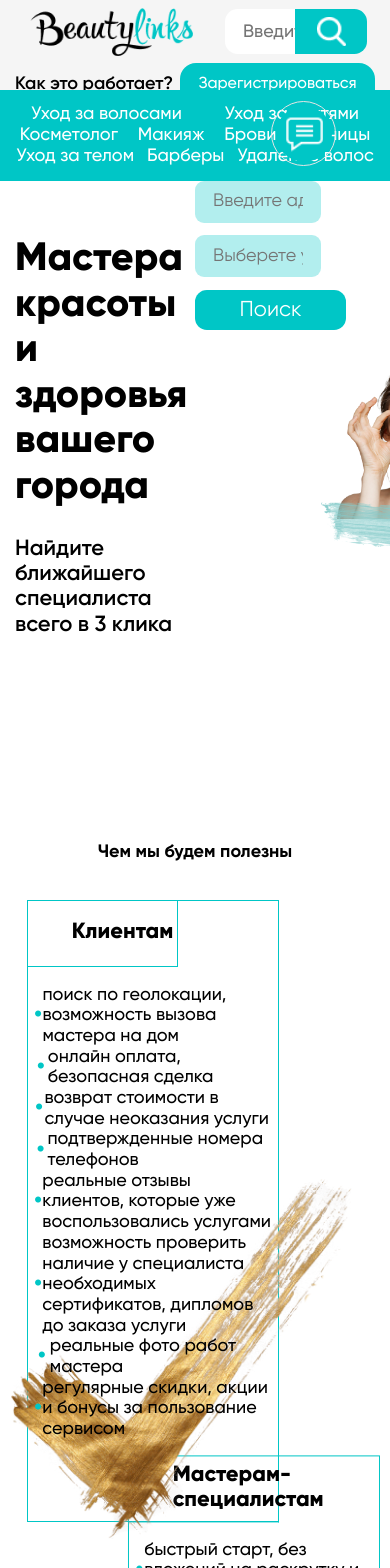
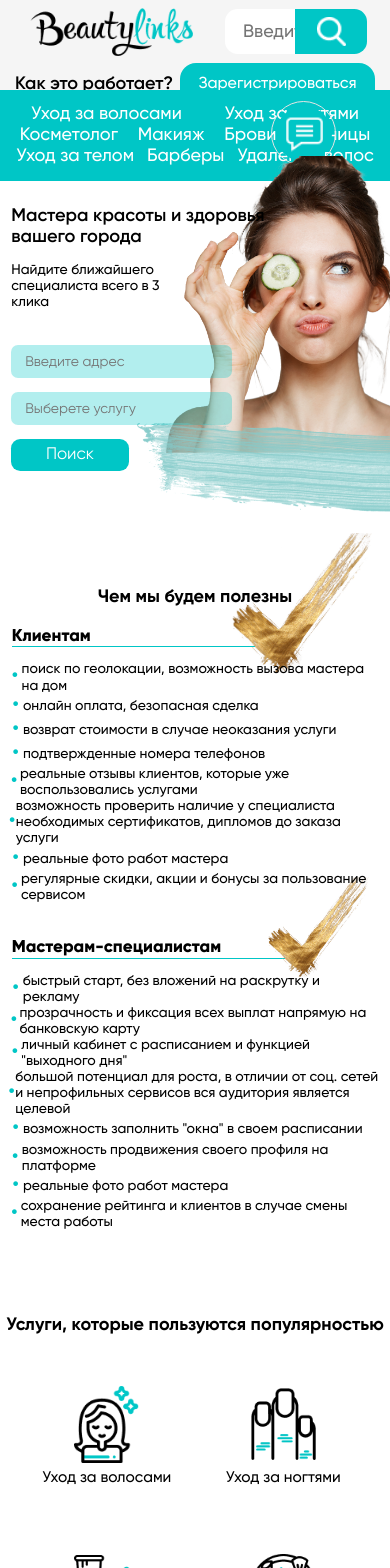
Before and after one commit to MykhailKo/beauty-links, a React (Create React App) app: page / in a window 390 px wide. Shown: the top 1568 px of the page. Built offline with nearby package versions, Linux system fonts and the light colour scheme; the HTML template or start-up script is replaced by a standard one.

Commit message:
Landing components adaptation

```diff
--- a/src/components/Landing/Header/NavBar/NavBar.js
+++ b/src/components/Landing/Header/NavBar/NavBar.js
@@ -17,13 +17,13 @@ const NavBar = () => {
 	return (
 		<div className={styles.navBar}>
 			<div className={styles.container}>
-			<ul className={styles.navBarMenu}>
+			<nav className={styles.navBarMenu}>
 				{
 					menuItems.map((item, key) => {
 						return <MenuItem text={item.text} key={key}/>;
 					})
 				}
-			</ul>
+			</nav>
 			</div>
 		</div>
 	);
--- a/src/components/Landing/MainSection/FirstScreen/FirstScreen.js
+++ b/src/components/Landing/MainSection/FirstScreen/FirstScreen.js
@@ -1,5 +1,5 @@
 import React from "react";
-import styles from "./first-screen.module.css";
+import styles from "./first-screen.module.scss";
 import Button from "../../../common/Button/Button";
 import Input from "../../../common/Input/Input";
 
--- a/src/components/Landing/MainSection/FirstScreen/first-screen.module.css
+++ /dev/null
@@ -1,51 +0,0 @@
-.firstScreenSec {
-    margin-top: 0.2em;
-    height: 37em;
-    display: flex;
-    flex-flow: column wrap;
-}
-
-.titleBlock {
-    width: 50%;
-    padding-top: 4em;
-}
-
-.mainTitle {
-    font-family: 'Gilroy';
-    font-weight: 800;
-    color: var(--text-color);
-    font-size: 2.2em;
-}
-
-.secondaryTitle {
-    font-family: 'Gilroy';
-    font-weight: 600;
-    color: var(--text-color);
-    font-size: 1.222em;
-    margin-top: 1em;
-}
-
-.searchForm {
-    width: 35%;
-    height: 9em;
-    display: flex;
-    flex-flow: column;
-    justify-content: space-around;
-    align-items: flex-start;
-    margin-top: 2em;
-}
-
-.imageBlock {
-    width: 60%;
-    height: 37em;
-}
-
-.girlImg {
-    position: relative;
-    width: 100%;
-    height: 95%;
-    background-image: url('/assets/img/girl.png');
-    background-position: center;
-    background-repeat: no-repeat;
-    background-size: 100%;
-}
--- /dev/null
+++ b/src/components/Landing/MainSection/FirstScreen/first-screen.module.scss
@@ -0,0 +1,95 @@
+@import '../../../../assets/scss/widths';
+
+.firstScreenSec {
+    position: relative;
+    margin-top: 0.2em;
+    height: 37em;
+    display: flex;
+    flex-flow: column wrap;
+    @media (max-width: $break-sm) {
+        height: 28em;
+        margin-bottom: 3em;
+        padding: 0 0.8em;
+    }
+}
+
+.titleBlock {
+    position: relative;
+    width: 50%;
+    padding-top: 4em;
+    z-index: 3;
+    @media (max-width: $break-md) {
+        width: 70%;
+    }
+}
+
+.mainTitle {
+    font-family: 'Gilroy';
+    font-weight: 800;
+    color: var(--text-color);
+    font-size: 2.2em;
+    @media (max-width: $break-md) {
+        font-size: 1.8em;
+        font-weight: 600;
+    }
+    @media (max-width: $break-sm) {
+        font-size: 1.3em;
+    }
+}
+
+.secondaryTitle {
+    font-family: 'Gilroy';
+    font-weight: 600;
+    color: var(--text-color);
+    font-size: 1.222em;
+    margin-top: 1em;
+    @media (max-width: $break-md) {
+        width: 70%;
+        font-weight: 500;
+    }
+    @media (max-width: $break-sm) {
+        font-size: 1em;
+    }
+}
+
+.searchForm {
+    position: relative;
+    width: 35%;
+    height: 9em;
+    display: flex;
+    flex-flow: column;
+    justify-content: space-around;
+    align-items: flex-start;
+    margin-top: 2em;
+    z-index: 3;
+    @media (max-width: $break-md) {
+        width: 60%;
+        height: 10em;
+    }
+}
+
+.imageBlock {
+    width: 60%;
+    height: 37em;
+    @media (max-width: $break-md) {
+        width: 90%;
+        position: absolute;
+        top: 0;
+        right: -35%;
+        z-index: 1;
+    }
+    @media (max-width: $break-sm) {
+        width: 100%;
+        height: 30em;
+    }
+}
+
+.girlImg {
+    position: relative;
+    width: 100%;
+    height: 95%;
+    background-image: url('/assets/img/girl.png');
+    background-position: center;
+    background-repeat: no-repeat;
+    background-size: 100%;
+}
--- a/src/components/Landing/MainSection/InfoChecks/InfoChecks.js
+++ b/src/components/Landing/MainSection/InfoChecks/InfoChecks.js
@@ -2,7 +2,7 @@ import React from "react";
 
 import SecTitle from "../SecTitle/SecTitle";
 
-import styles from "./InfoChecks.module.css";
+import styles from "./InfoChecks.module.scss";
 
 const InfoChecks = ({
   secTitle,
--- a/src/components/Landing/MainSection/InfoChecks/InfoChecks.module.css
+++ b/src/components/Landing/MainSection/InfoChecks/InfoChecks.module.scss
@@ -1,14 +1,23 @@
+@import '../../../../assets/scss/widths';
+
 .checksSec {
   padding: 1em 3vw;
   display: flex;
   flex-flow: row wrap;
   align-items: center;
+  @media (max-width: $break-md) {
+    margin-bottom: 4em;
+  }
 }
 
 .checksBlockTop, .checksBlockBottom {
     position: relative;
     width: 75%;
     border: 1px solid var(--main-blue);
+    @media (max-width: $break-md) {
+        width: 100%;
+        border: none;
+    }
 }
 
 .checksBlockTop::before, .checksBlockBottom::before {
@@ -23,6 +32,23 @@
     background-position: center;
     background-repeat: no-repeat;
     z-index: 1;
+    @media (max-width: $break-md) {
+        width: 10em;
+        height: 10em;
+        left: 60%;
+        top: -30%;
+        z-index: 4;
+    }
+}
+
+.checksBlockBottom::before {
+    @media (max-width: $break-md) {
+        width: 7.2em;
+        height: 7.2em;
+        left: 70%;
+        top: -20%;
+        z-index: 4;
+    }
 }
 
 .checksBlockTop {
@@ -30,29 +56,38 @@
 }
 
 .checksBlockBottom {
-    transform: translateX(40%) translateY(-3.7em);
+    @media (min-width: $break-md) {
+        transform: translateX(40%) translateY(-3.7em);
+    }
 }
 
 .checksTitle {
+    width: 75%;
     position: relative;
-    width: 60%;
-    height: 3em;
-    display: flex;
-    align-items: center;
-    padding-left: 2em;
     font-family: 'Gilroy';
     font-weight: 800;
     font-size: 1.222em;
     border-bottom: 1px solid var(--main-blue);
-    border-right: 1px solid var(--main-blue);
     z-index: 3;
+    @media(min-width: $break-md){
+        width: 60%;
+        height: 3em;
+        display: flex;
+        align-items: center;
+        border-right: 1px solid var(--main-blue);
+        padding-left: 2em;
+    }
 }
 
 .checksList {
     position: relative;
     width: 100%;
-    padding: 1em 1vw 3em 5vw;
-    z-index: 3;
+    z-index: 5;
+    padding: 1em 0 1em 0.5em;
+    @media (min-width: $break-md) {
+        padding: 1em 1vw 3em 5vw;
+        z-index: 3;
+    }
 }
 
 .checksLi {
--- a/src/components/Landing/MainSection/SearchBanner/SearchBanner.module.scss
+++ b/src/components/Landing/MainSection/SearchBanner/SearchBanner.module.scss
@@ -1,3 +1,5 @@
+@import '../../../../assets/scss/widths';
+
 .searchBannerSec {
   width: 100vw;
   display: flex;
@@ -10,12 +12,18 @@
   background-size: cover;
   background-repeat: repeat-x;
   margin-bottom: 4em;
+  @media (max-width: $break-md) {
+    padding: 0.5em;
+    padding-bottom: 2em;
+  }
 }
 .searchBannerTextWrap {
   width: 100%;
-  padding: 0 6vw;
   display: flex;
   flex-flow: row wrap;
   align-items: center;
   justify-content: space-around;
+  @media (min-width: $break-md) {
+    padding: 0 6vw;
+  }
 }
--- a/src/components/Landing/MainSection/SearchBannerText/SearchBannerText.module.scss
+++ b/src/components/Landing/MainSection/SearchBannerText/SearchBannerText.module.scss
@@ -1,5 +1,10 @@
+@import '../../../../assets/scss/widths';
+
 .textBlock {
   width: 26em;
+  @media (max-width: $break-md) {
+    width: 24em;
+  }
 }
 .textTitle, .text {
   font-family: 'Gilroy';
@@ -8,10 +13,19 @@
 .textTitle {
   padding-left: 4vw;
   font-weight: 500;
+  @media (max-width: $break-md) {
+    padding-left: 0;
+    font-weight: 600;
+    font-size: 1.1em;
+  }
 }
 .text {
   font-weight: 600;
   margin-top: 1.5em;
   line-height: 1.4em;
   margin-bottom: 2em;
+  @media (max-width: $break-md) {
+    font-weight: 500;
+    margin-top: 1em;
+  }
 }
--- a/src/components/Landing/MainSection/SecTitle/SecTitle.module.scss
+++ b/src/components/Landing/MainSection/SecTitle/SecTitle.module.scss
@@ -9,10 +9,11 @@
   text-align: center;
   width: 100%;
   color: var(--text-color);
-  margin: 1em 0 2em 0;
+  margin: 0 0 1em 0;
   @media (min-width: $break-sm) {
     font-weight: 300;
     font-size: 22px;
     line-height: 25px;
+    margin: 1em 0 2em 0;
   }
 }
--- a/src/components/Landing/MainSection/ServiceCat/ServiceCat.module.scss
+++ b/src/components/Landing/MainSection/ServiceCat/ServiceCat.module.scss
@@ -1,13 +1,18 @@
+@import '../../../../assets/scss/widths';
+
 .serviceCatBlock {
   width: 11.6em;
-  height: 11.6em;
+  height: 10.6em;
   display: flex;
   flex-flow: column;
   justify-content: space-around;
   align-items: center;
-  border: 1px solid var(--main-blue);
   padding: 1.5em 0;
   margin: 0.5em;
+  @media (min-width: $break-md) {
+    height: 11.6em;
+    border: 1px solid var(--main-blue);
+  }
 }
 .serviceCatImg {
   width: 50%;
@@ -21,4 +26,8 @@
   font-weight: 800;
   color: var(--text-color);
   font-size: 1em;
+  @media (max-width: $break-md) {
+    font-size: 1.1em;
+    font-weight: 500;
+  }
 }
--- a/src/index.css
+++ b/src/index.css
@@ -17,20 +17,26 @@ body {
    overflow-x: hidden;
 }
 
+@media (max-width: 768px) {
+  body {
+    font-size: 14px;
+  }
+}
+
 code {
   font-family: source-code-pro, Menlo, Monaco, Consolas, 'Courier New',
     monospace;
 }
 
 .container {
-  padding-right: 15px;
-  padding-left: 15px;
   margin-right: auto;
   margin-left: auto;
 }
 @media (min-width: 768px) {
   .container {
     width: 750px;
+    padding-right: 15px;
+    padding-left: 15px;
   }
 }
 @media (min-width: 992px) {
```
Also changed, not shown: src/components/common/BlueBtn/blue-btn.module.scss (deleted, +0 -30 lines).
